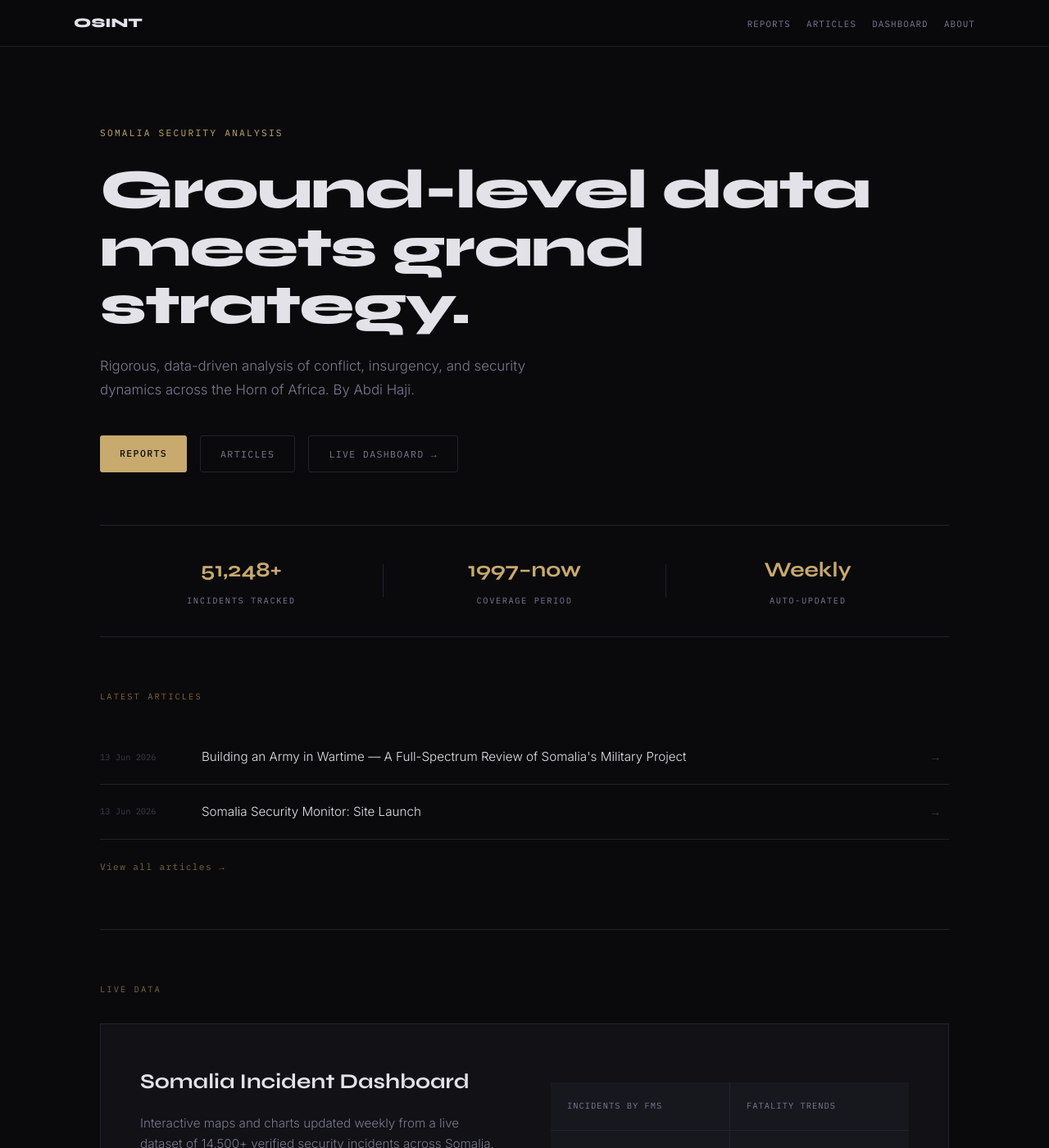
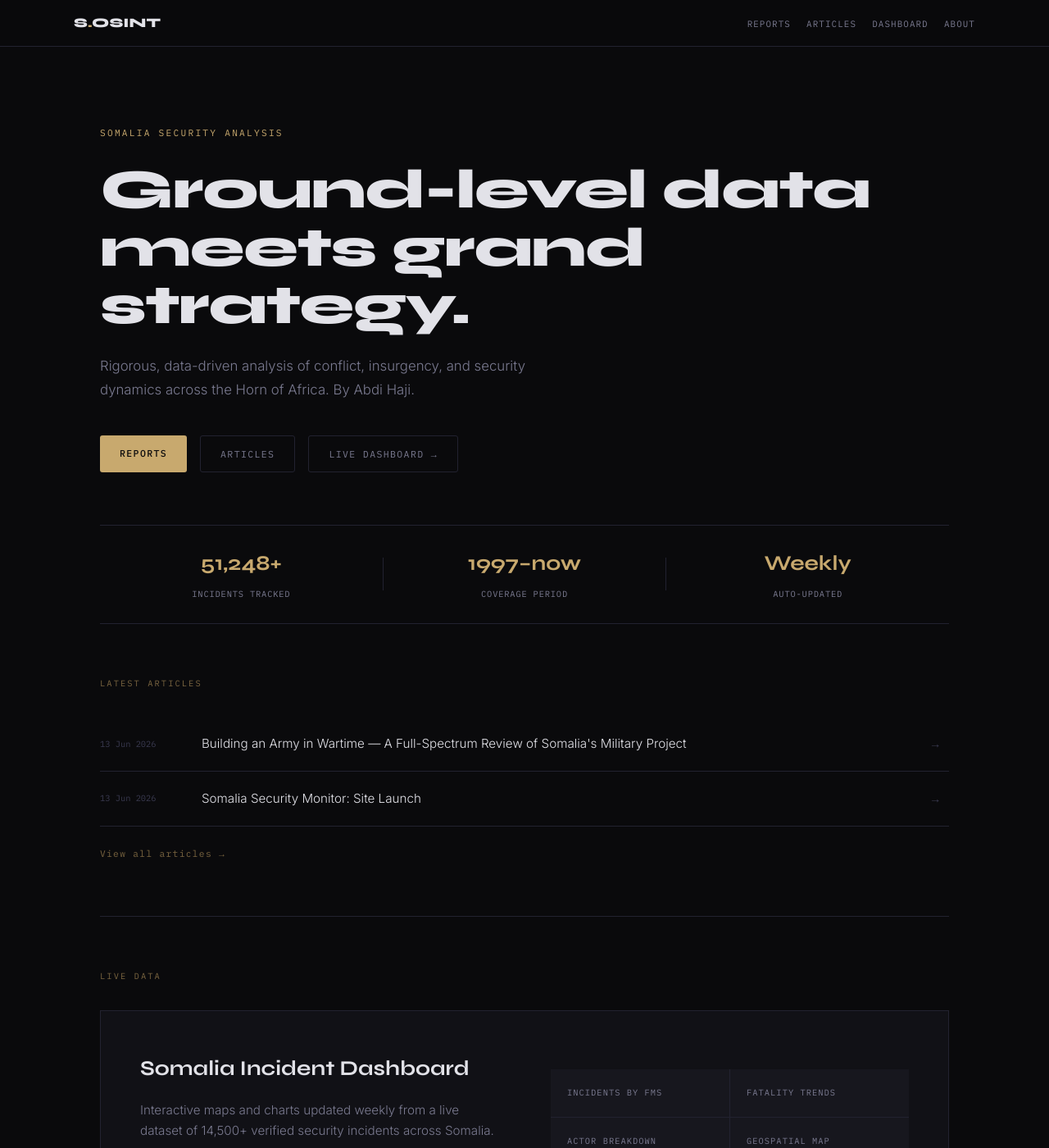
Before and after one commit to abdigh26/abdigh26.github.io, a Jekyll site: the page built from index.html, in a window 1280 px wide and 1400 px high. Shown: the whole window at 82% size. Built offline with Jekyll 4.4.1, drawn with Linux system fonts in a browser that asks for light colours.

Commit message:
Update default.html

```diff
--- a/_layouts/default.html
+++ b/_layouts/default.html
@@ -156,21 +156,24 @@
       display: flex;
       align-items: center;
       gap: 0;
-      padding: 2rem 0;
+      padding: 1.5rem 0;
       border-bottom: 1px solid var(--border);
     }
-    .stat { flex: 1; text-align: center; }
+    .stat { flex: 1; text-align: center; padding: 0 0.5rem; }
     .stat-num {
       display: block;
       font-family: var(--font-display);
       font-weight: 700;
-      font-size: 1.6rem;
+      font-size: clamp(0.95rem, 3.5vw, 1.6rem);
       color: var(--accent);
+      white-space: nowrap;
+      overflow: hidden;
+      text-overflow: ellipsis;
     }
     .stat-label {
       font-family: var(--font-mono);
-      font-size: 0.65rem;
-      letter-spacing: 0.15em;
+      font-size: clamp(0.45rem, 1.2vw, 0.65rem);
+      letter-spacing: 0.08em;
       text-transform: uppercase;
       color: var(--text-dim);
     }
@@ -178,6 +181,7 @@
       width: 1px;
       height: 40px;
       background: var(--border);
+      flex-shrink: 0;
     }
 
     /* ── Sections ───────────────────────────────────────────── */
@@ -422,7 +426,7 @@
 <body>
   <nav>
     <div class="nav-inner">
-      <a href="/" class="nav-logo">OSINT</a>
+      <a href="/" class="nav-logo">S<span>.</span>OSINT</a>
       <ul class="nav-links">
         <li><a href="/reports.html">Reports</a></li>
         <li><a href="/articles.html">Articles</a></li>
```
